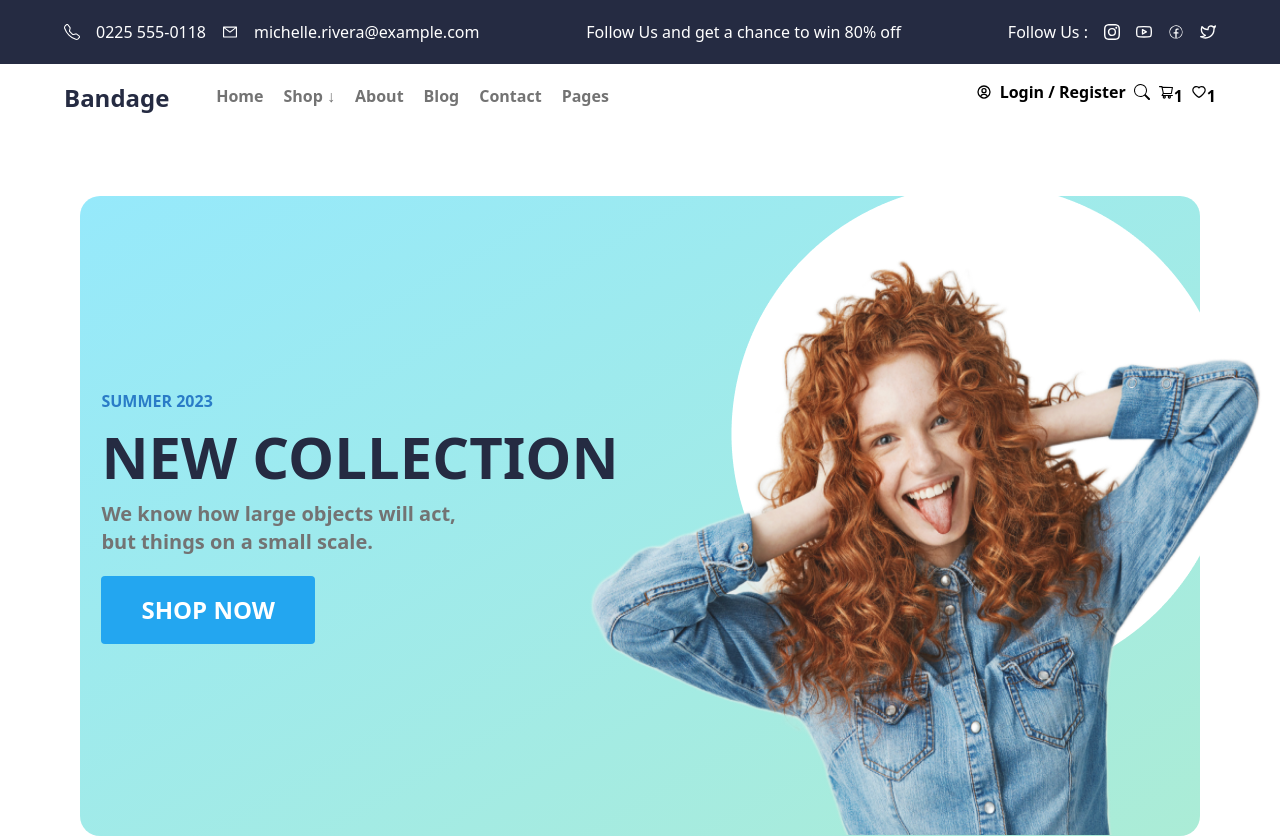
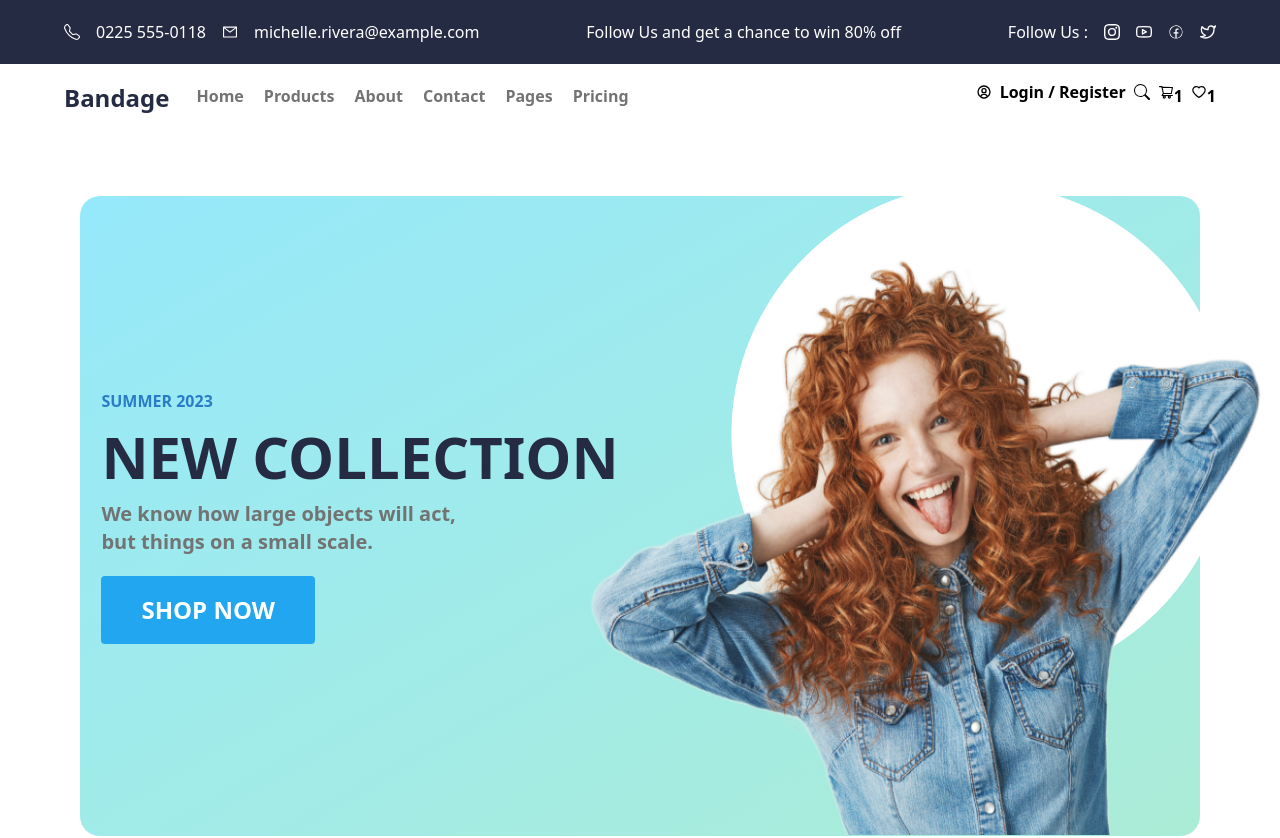
Before and after one commit to KrieqqeR/e-commercesite, a React (Create React App) app: page / in a window 1280 px wide. Shown: the top 838 px of the page. Built offline with nearby package versions, Linux system fonts and the light colour scheme.

Commit message:
Navlinks are given...

```diff
--- a/src/App.js
+++ b/src/App.js
@@ -14,8 +14,8 @@ function App() {
       <Router>
         <Switch>
           <Route path="/" exact component={Homepage} />
-          <Route path="/products"  component={Productpage}/>
-          <Route path="/productlistpage"  component={ProductListPage}/>
+          <Route path="/productlistpage"  component={Productpage}/>
+          <Route path="/products"  component={ProductListPage}/>
           <Route path="/about"  component={About}/>
           <Route path="/team"  component={Team}/>
           <Route path="/contact" component={Contact} />
--- a/src/layouts/Header.js
+++ b/src/layouts/Header.js
@@ -46,22 +46,22 @@ export default function Header() {
                     <h1 className="text-[1.5rem] font-bold text-[#252B42]">Bandage</h1>
                     <div className="flex gap-5 mr-80 mt-1">
                         <NavLink to={"/"} className="text-[#737373] font-bold" >Home</NavLink>
-                        <a className="text-[#737373] font-bold" href="#">Shop ↓</a>
-                        <a className="text-[#737373] font-bold" href="#">About</a>
-                        <a className="text-[#737373] font-bold" href="#">Blog</a>
-                        <a className="text-[#737373] font-bold" href="#">Contact</a>
-                        <a className="text-[#737373] font-bold" href="#">Pages</a>
+                        <NavLink to={"/products"} className="text-[#737373] font-bold" >Products</NavLink>
+                        <NavLink to={"/about"} className="text-[#737373] font-bold" >About</NavLink>
+                        <NavLink to={"/contact"} className="text-[#737373] font-bold" >Contact</NavLink>
+                        <NavLink to={"/productlistpage"} className="text-[#737373] font-bold" >Pages</NavLink>
+                        <NavLink to={"/pricing"} className="text-[#737373] font-bold" >Pricing</NavLink>
                     </div>
                     <div className="flex gap-2 font-bold">
-                        <BiUserCircle className="mt-1"/>
-                        <p>Login / Register </p>
-                        <BsSearch className="mt-1"/>
-                        <div className="flex">
-                            <AiOutlineShoppingCart className="mt-1"/>
+                        <BiUserCircle className="mt-1 cursor-pointer" />
+                        <p className="cursor-pointer">Login / Register </p>
+                        <BsSearch className="mt-1" />
+                        <div className="flex cursor-pointer">
+                            <AiOutlineShoppingCart className="mt-1 cursor-pointer" />
                             <span className="mt-1">1</span>
                         </div>
-                        <div className="flex">
-                            <AiOutlineHeart className="mt-1"/>
+                        <div className="flex cursor-pointer">
+                            <AiOutlineHeart className="mt-1" />
                             <span className="mt-1">1</span>
                         </div>
                     </div>
--- a/src/layouts/OnlyBandage.js
+++ b/src/layouts/OnlyBandage.js
@@ -9,9 +9,9 @@ export default function OnlyBandage() {
                     <h1 className="text-[1.5rem] font-bold text-[#252B42]">Bandage</h1>
                     <div className="flex gap-5 mr-80 mt-1">
                     <NavLink to={"/"} className="text-[#737373] font-bold" >Home</NavLink>
-                        <a className="text-[#737373] font-bold" href="#">Product</a>
-                        <a className="text-[#737373] font-bold" href="#">Pricing</a>
-                        <a className="text-[#737373] font-bold" href="#">Contact</a>
+                    <NavLink to={"/products"} className="text-[#737373] font-bold" >Products</NavLink>
+                    <NavLink to={"/pricing"} className="text-[#737373] font-bold" >Pricing</NavLink>
+                    <NavLink to={"/contact"} className="text-[#737373] font-bold" >Contact</NavLink>
                     </div>
                     <div className='flex gap-16 items-center text-center justify-center relative'>
                         <h5 className='cursor-pointer text-[#23A6F0] font-semibold'>Login</h5>
```
